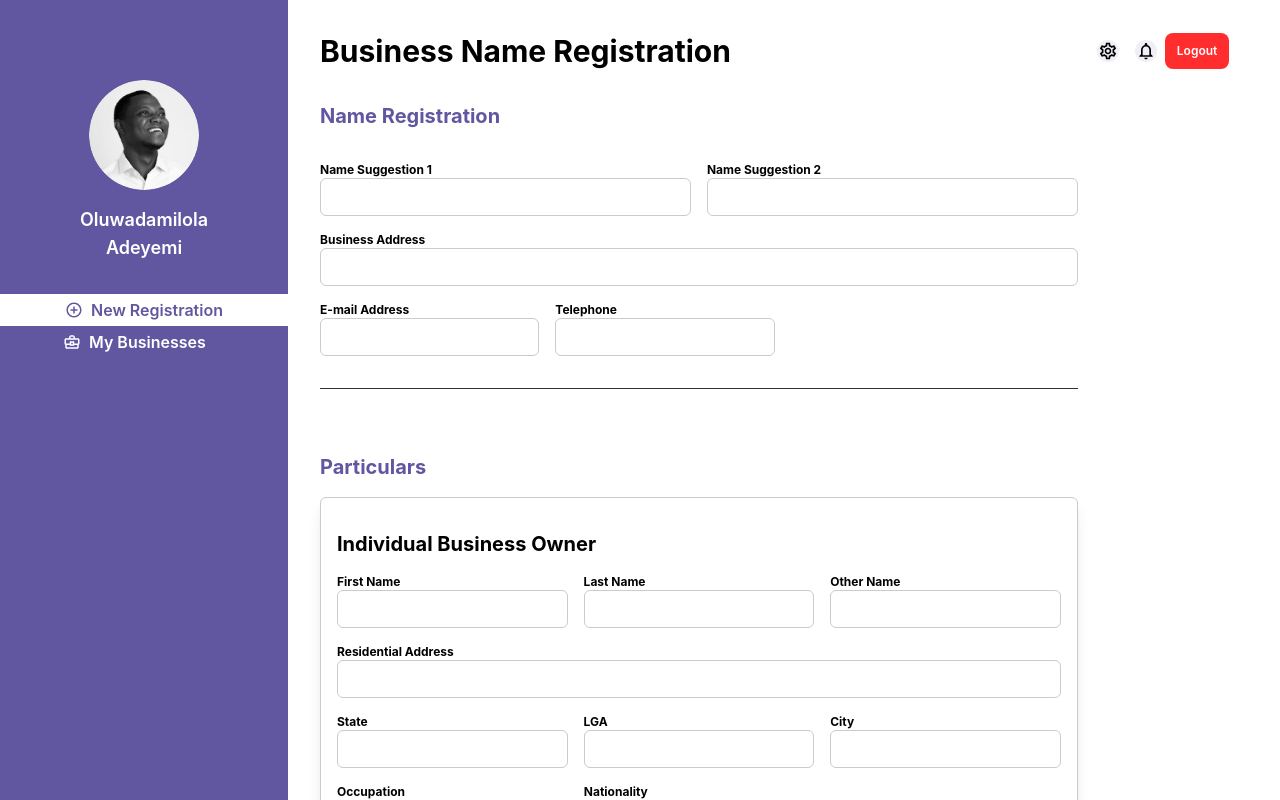
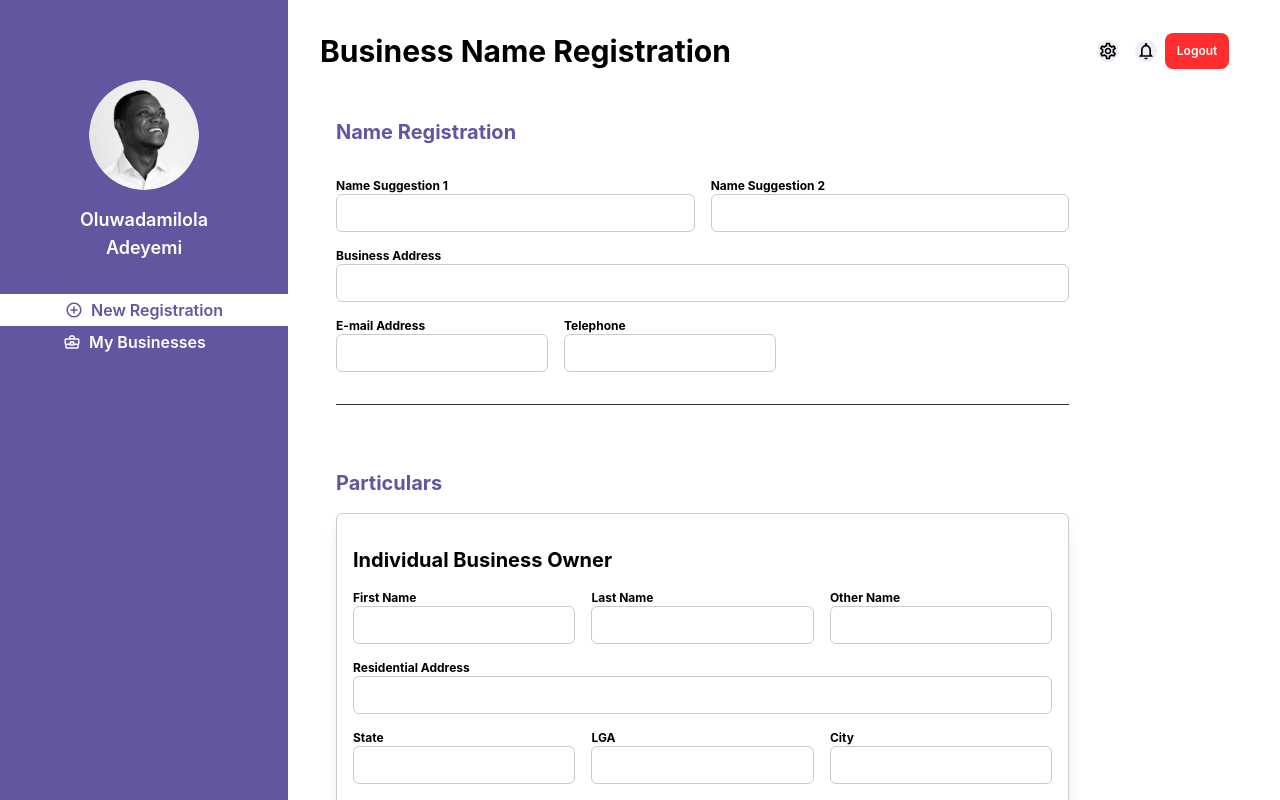
Before and after one commit to whitegatesolutions001/Frontend-, a Next.js app: page /new-registration/business-name-registration in a window 1280 px wide. Shown: the top 800 px of the page. Built offline with nearby package versions, Linux system fonts and the light colour scheme.

Commit message:
layout padding

```diff
--- a/components/modules/name-and-business-reg-module/layout.tsx
+++ b/components/modules/name-and-business-reg-module/layout.tsx
@@ -14,7 +14,7 @@ const NameReservationAndBusinessRegistrationLayout : FC<Props> = ({children}) :
                 <SideBarNavigation values={returnValues()}/>
                 <main className="flex-1 bg-white text-black">
                     <DashboardTopBar pageTitle="Business Name Registration" showControls={true}/>
-                    <div className="w-full flex justify-center lg:justify-start lg:ml-8">
+                    <div className="w-full flex justify-center lg:justify-start lg:ml-8 p-4">
                         {children}
                     </div>
                 </main>
```
